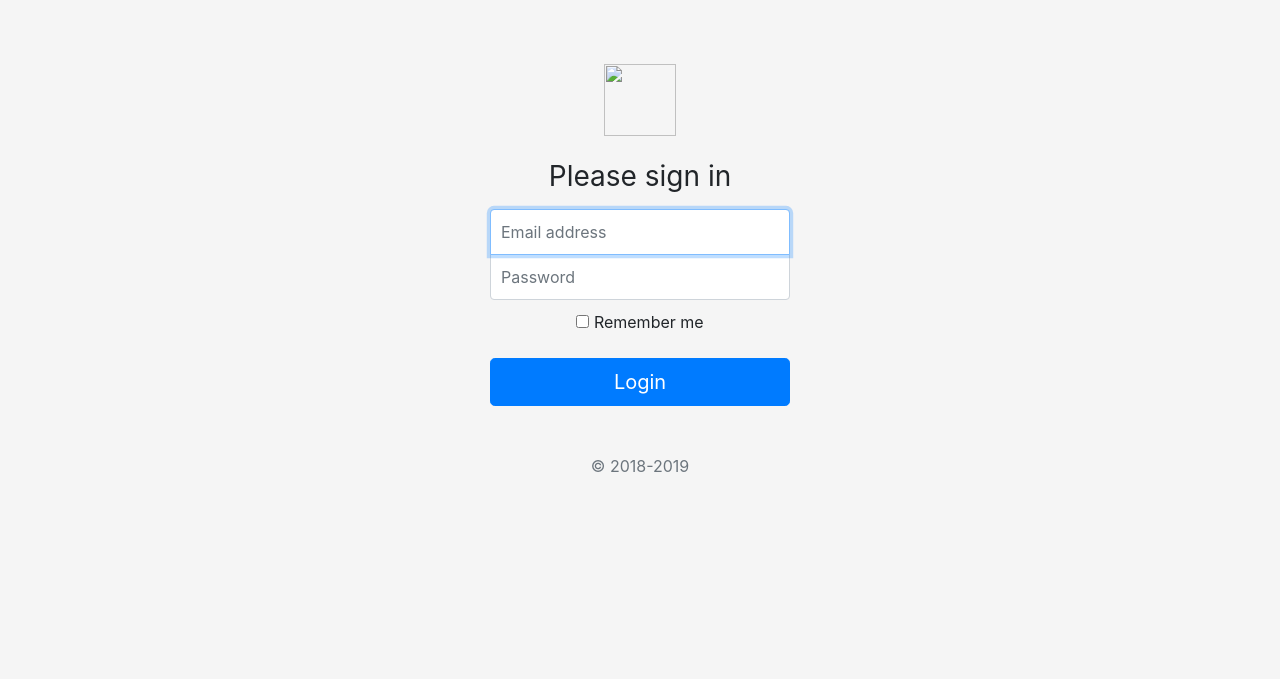
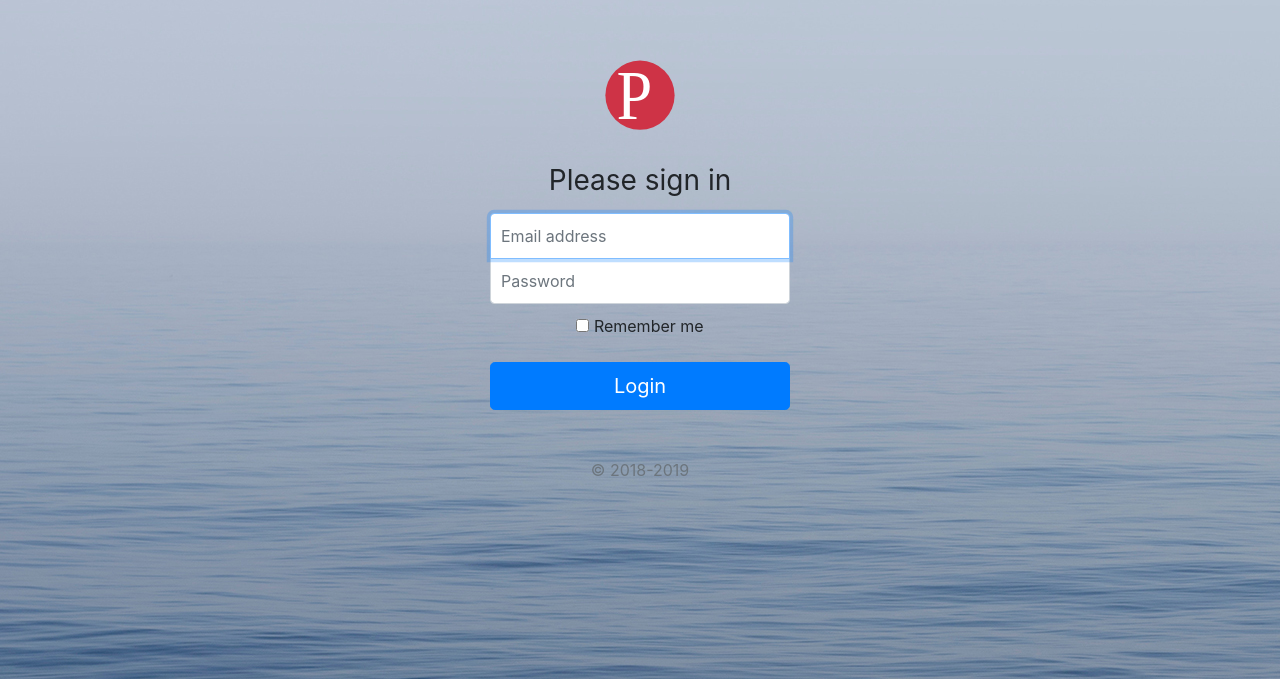
Before and after one commit to UB-ES-2018/picturest, a website: page client/html/signin.html in a window 1280 px wide. Shown: the part 121-800 px from the top of the page. Drawn offline with nearby package versions, Linux system fonts and the light colour scheme.

Commit message:
Signin with logo and background

```diff
--- a/client/html/signin.html
+++ b/client/html/signin.html
@@ -13,9 +13,9 @@
 	<!-- Custom Styles-->
 	<link href="../css/signin.css" rel="stylesheet">
 </head>
- <body class="text-center">
+ <body class="text-center", background="mar.jpg">
     <form class="form-signin">
-      <img class="mb-4" src="LogoPicturest.png" alt="" width="72" height="72">
+      <img class="mb-4" src="../Images/picturestlogo.svg" alt="" width="80" height="80">
       <h1 class="h3 mb-3 font-weight-normal">Please sign in</h1>
       <label for="inputEmail" class="sr-only">Email address</label>
       <input type="email" id="inputEmail" class="form-control" placeholder="Email address" required autofocus>
```
